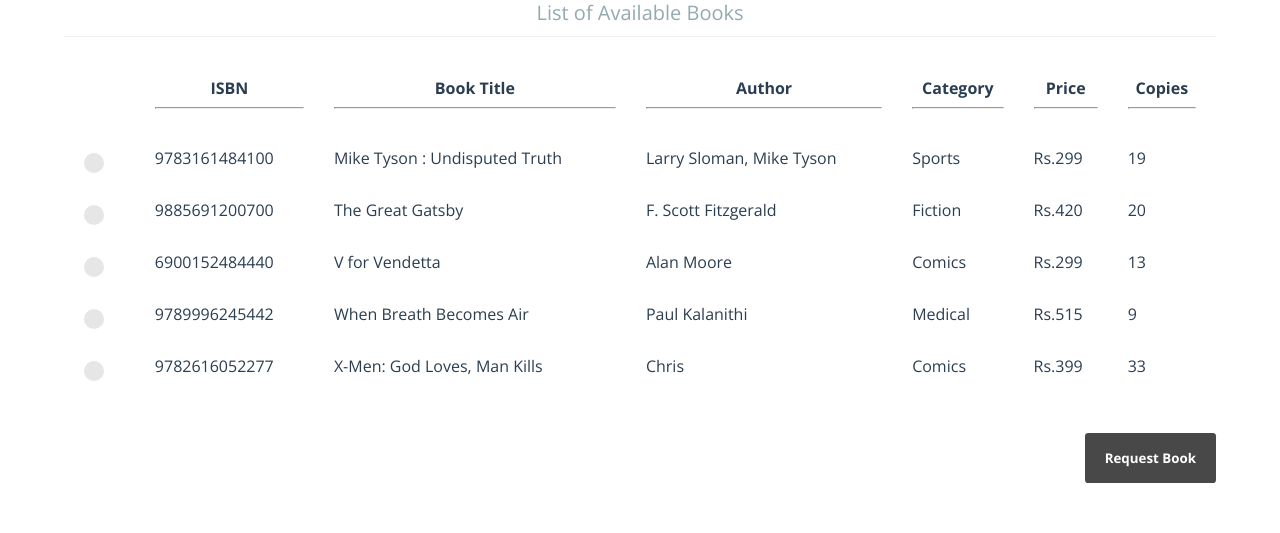
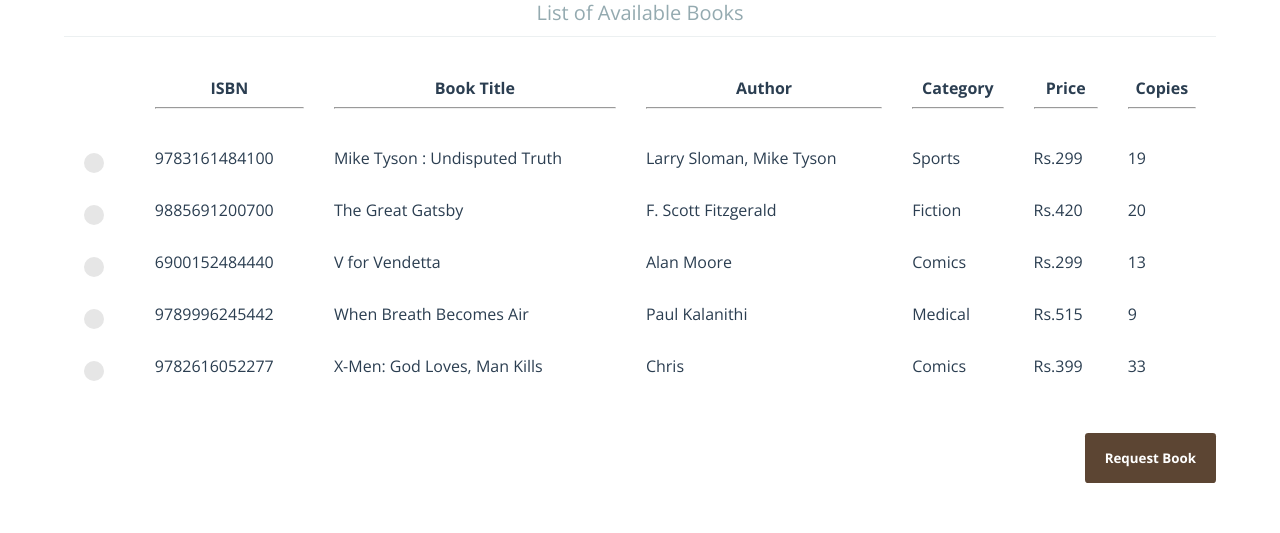
Before and after one commit to Hashara13/LBMS-Automation, a PHP site: page /member/home.php in a window 1280 px wide. Shown: the part 133-666 px from the top of the page. Run offline with PHP 8.4, Linux system fonts and the light colour scheme; the visitor is signed in with stand-in values (Sample User, id 1); data comes from the database, SQL or seed files in the repository.

Commit message:
minor changes

```diff
--- a/member/css/home_style.css
+++ b/member/css/home_style.css
@@ -31,7 +31,7 @@
 
 .cd-form input[type="submit"] {
   border: none;
-  background: #484848;
+  background: #5c4533;
   border-radius: 0.25em;
   padding: 16px 20px;
   color: #ffffff;
```
Also changed, not shown: README.md.
